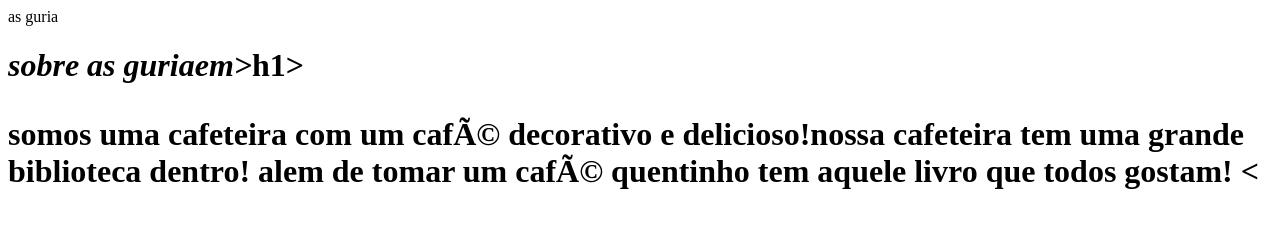
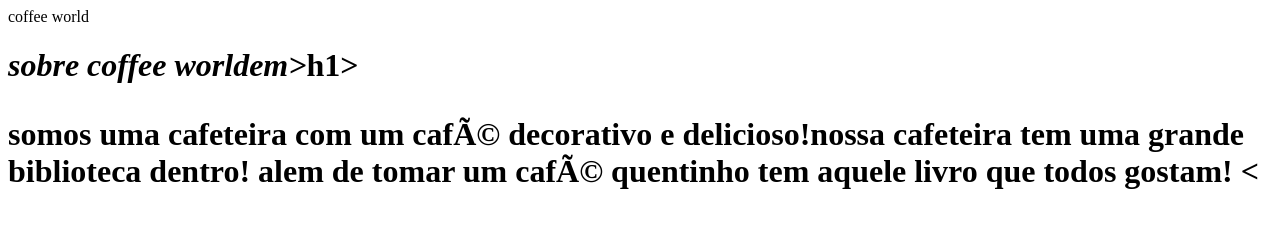
Before and after one commit to andressafernanda/As-guria, a plain HTML site: page Index.html in a window 1280 px wide. Drawn offline with Linux system fonts and the light colour scheme.

Commit message:
Update Index.html

```diff
--- a/Index.html
+++ b/Index.html
@@ -2,11 +2,11 @@
 <htlm lang="pt-br">
 <head>
   <meta charset="UTF-8>
-  <title>as guria</title>
+  <title>coffee world</title>
     <link real="stylesheeet" href="style.css">
 </head>
   <body>
-    <h1><em>sobre as guria<strong></strong>em></em>h1>
+    <h1><em>sobre coffee world<strong></strong>em></em>h1>
   <p>somos uma cafeteira com um café decorativo e delicioso!nossa cafeteira tem uma grande biblioteca dentro! alem de tomar um café quentinho tem aquele livro que todos gostam!
   </body>
 <</htlm>
```
